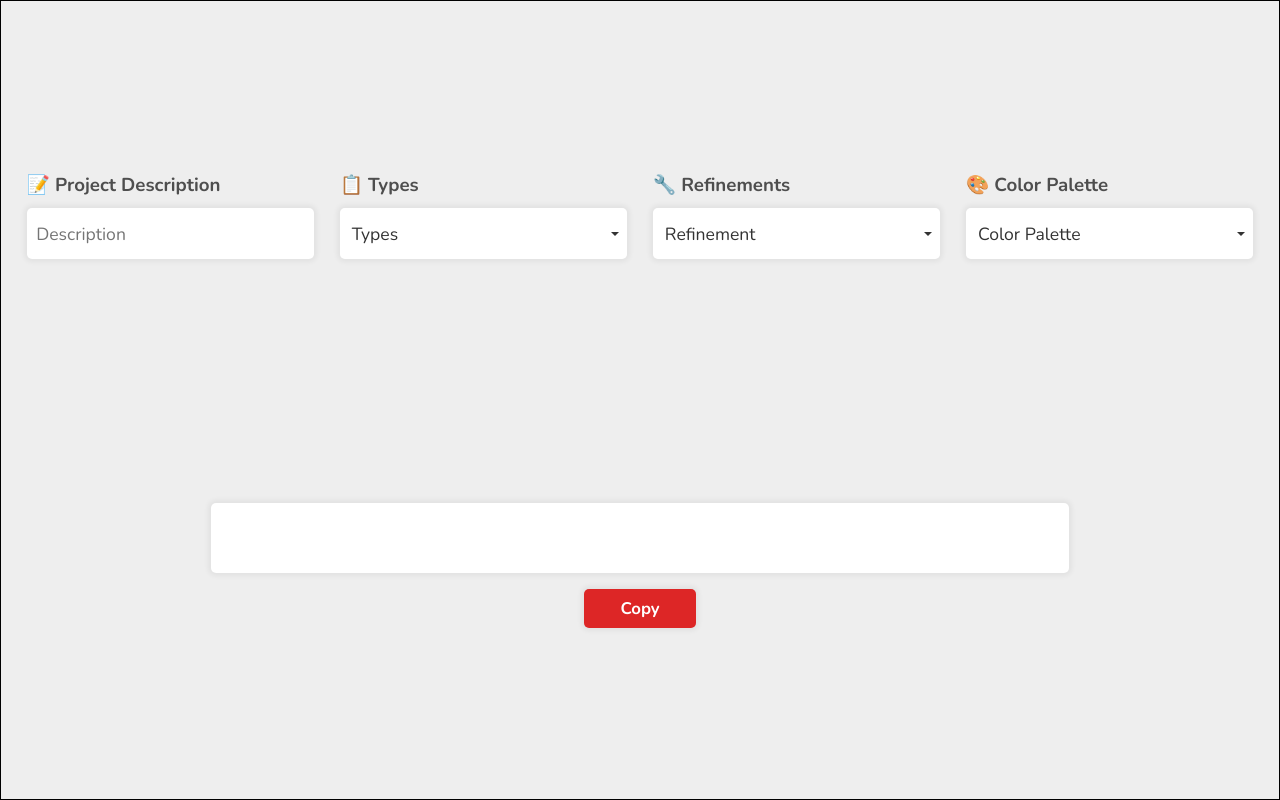
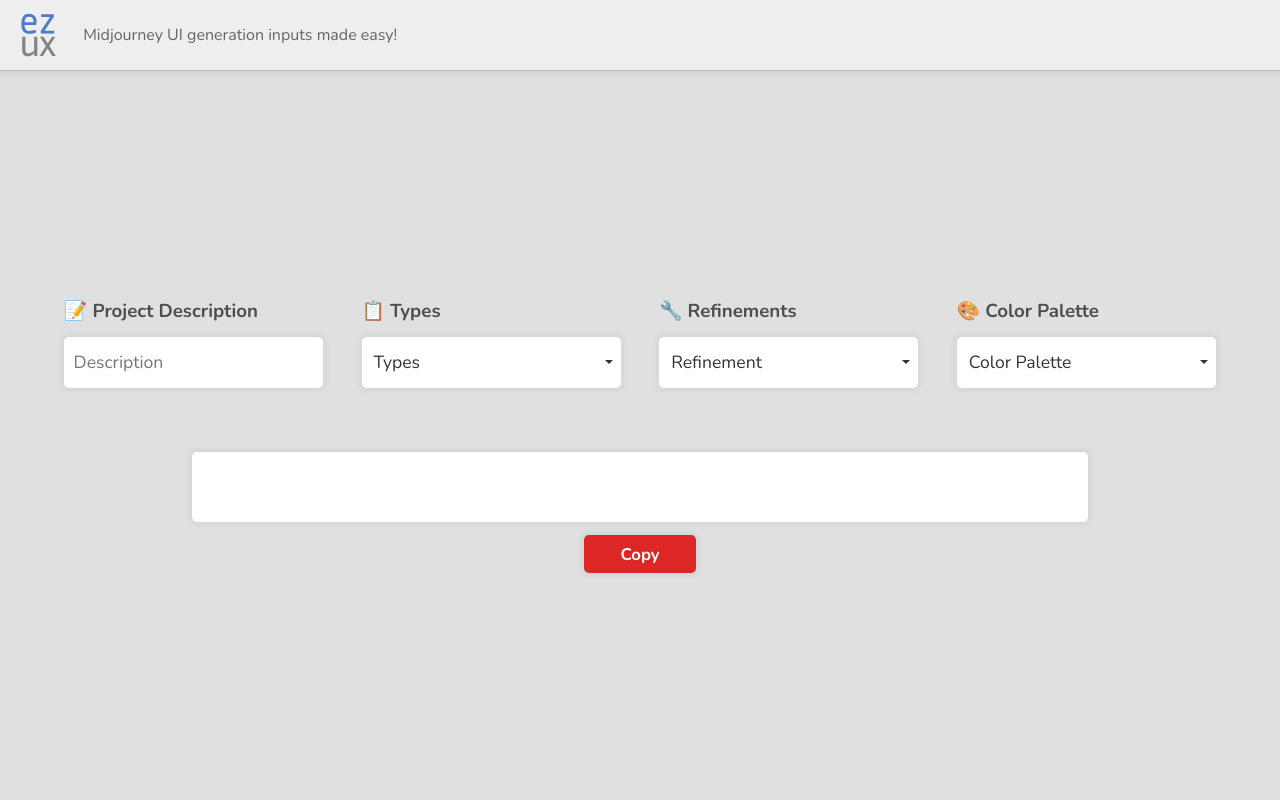
Before and after one commit to livramatheus/ez-ux, a plain HTML site: page index.html in a window 1280 px wide. Drawn offline with nearby package versions, Linux system fonts and the light colour scheme.

Commit message:
feat: major UI overhaul

```diff
--- a/index.html
+++ b/index.html
@@ -11,10 +11,16 @@
     <title>Document</title>
 </head>
 <body>
-    <div id="app"></div>
-    <div id="result-wrapper">
-        <textarea id="result" spellcheck="false"></textarea>
-        <button id="copy">Copy</button>
+    <div id="logo">
+        <img src="images/logo.svg" alt="ez-ux">
+        <span>Midjourney UI generation inputs made easy!</span>
+    </div>
+    <div id="content-wrapper">
+        <div id="app"></div>
+        <div id="result-wrapper">
+            <textarea id="result" spellcheck="false"></textarea>
+            <button id="copy">Copy</button>
+        </div>
     </div>
     <script type="text/javascript" src="https://cdn.jsdelivr.net/npm/toastify-js"></script>
     <script src="./src/vanillaSelectBox.js"></script>
--- a/src/style.css
+++ b/src/style.css
@@ -8,36 +8,51 @@
 }
 
 body {
-    background-color: #EEEEEE;
+    background-color: #e0e0e0;
     display: flex;
     flex-direction: column;
-    justify-content: center;
-    gap: 2rem;
-    border: 1px solid black;
+    justify-content: space-between;
     height: 100vh;
     width: 100vw;
-    padding: 1.6rem;
+}
+
+#logo {
+    display: flex;
+    align-items: center;
+    gap: 1.6rem;
+    padding: 0.4rem 1.2rem;
+    background-color: #EEEEEE;
+    border-bottom: 1px solid #b8b8b8;
+    box-shadow: 0px 2px 3px 2px rgba(0, 0, 0, 0.05);
+}
+
+#logo > img {
+    width: 2.4rem;
+}
+
+#logo > span {
+    color: #666565;
 }
 
 #app {
     display: flex;
     justify-content: space-evenly;
-    align-items: flex-start;
-    gap: 1.6rem;
-    height: 40%;
+    width: 100%;
+    gap: 2.4rem;
+    padding: 0 4rem;
 }
 
 #app h3 {
     color: #4e4e4e;
 }
 
-#app > div {
+#content-wrapper {
     display: flex;
     flex-direction: column;
     justify-content: center;
     align-items: center;
     flex: 1;
-    gap: 0.6rem;
+    gap: 4rem;
 }
 
 #app > div > h3 {
@@ -45,13 +60,19 @@ body {
     width: 100%;
 }
 
+#app > div {
+    display: flex;
+    flex-direction: column;
+    gap: 0.8rem;
+    flex: 1;
+}
 
 #result-wrapper {
     width: 100%;
     display: flex;
     flex-direction: column;
     align-items: center;
-    gap: 1rem;
+    gap: 0.8rem;
 }
 
 #result-wrapper button {
```
Also changed, not shown: images/logo.svg (added).
